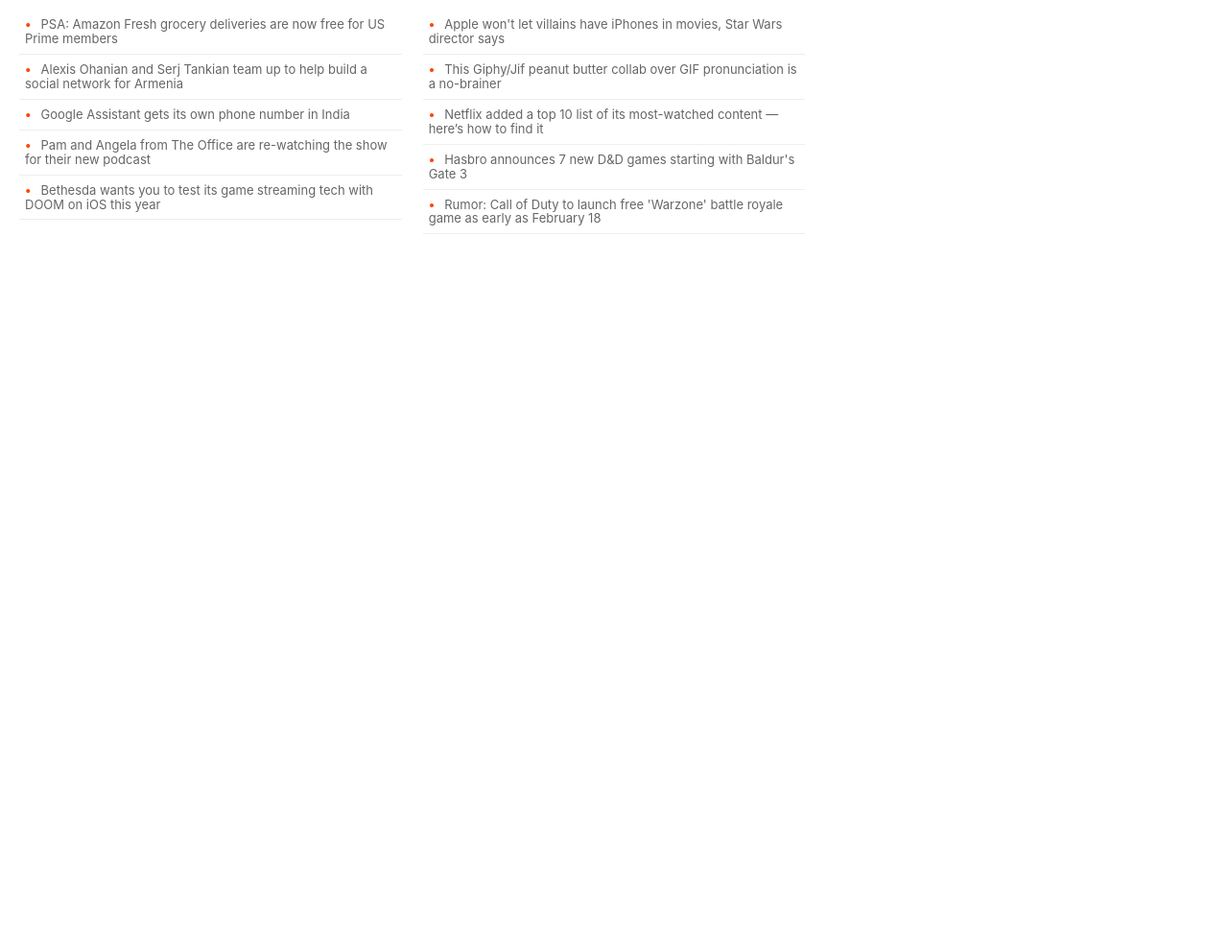
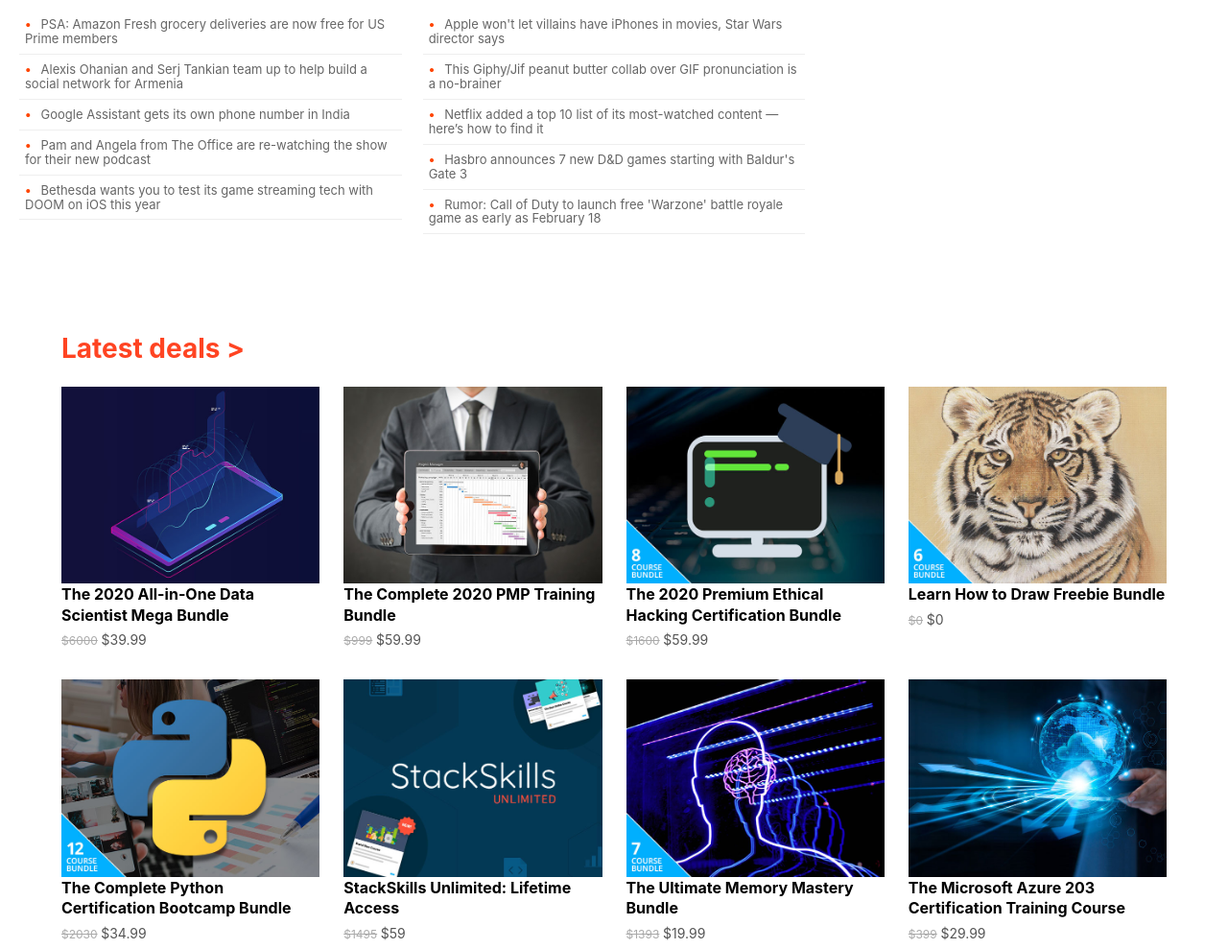
Before and after one commit to D-E-F-E-A-T/TNWClone, a plain HTML site: page index.html in a window 1280 px wide. Shown: the part 3854-4843 px from the top of the page at 96% size. Before the commit the page ends 4111 px from the top, so only its background shows below. Drawn offline with nearby package versions, Linux system fonts and the light colour scheme.

Commit message:
finished deals section

```diff
--- a/index.html
+++ b/index.html
@@ -440,14 +440,67 @@
         </section>
 
         <section>
-            <article></article>
-            <article></article>
-            <article></article>
-            <article></article>
-            <article></article>
-            <article></article>
-            <article></article>
-            <article></article>
+            <section class="first-news-section">
+                <h2><a href="#">Latest deals ></a></h2>
+                <div class="grid-wrapper">
+                <article class="first-articles">
+                    <a href=""><img class="first-images last-images" src="assets/images/sale1.jpg" alt="data science"></a>
+                    <div class="first-new-section-text">
+                        <h3><a href="#">The 2020 All-in-One Data Scientist Mega Bundle</a></h3>
+                        <p><span class="crossline">$6000</span> <span class="price-last">$39.99</span></p>
+                    </div>
+                </article>
+                <article class="first-articles">
+                    <a href=""><img class="first-images last-images" src="assets/images/sale2.jpg" alt="pmp"></a>
+                    <div class="first-new-section-text">
+                        <h3><a href="#">The Complete 2020 PMP Training Bundle</a></h3>
+                        <p><span class="crossline">$999</span> <span class="price-last">$59.99</span></p>
+                    </div>
+                </article>
+                <article class="first-articles">
+                    <a href=""><img class="first-images last-images" src="assets/images/sale3.jpg" alt="ethical hacking"></a>
+                    <div class="first-new-section-text">
+                        <h3><a href="#">The 2020 Premium Ethical Hacking Certification Bundle</a></h3>
+                        <p><span class="crossline">$1600</span> <span class="price-last">$59.99</span></p>
+                    </div>
+                </article>
+                <article class="first-articles">
+                    <a href=""><img class="first-images last-images" src="assets/images/sale4.jpg" alt="how to draw"></a>
+                    <div class="first-new-section-text">
+                        <h3><a href="#">Learn How to Draw Freebie Bundle</a></h3>
+                        <p><span class="crossline">$0</span> <span class="price-last">$0</span></p>
+                    </div>
+                </article>
+                <article class="first-articles">
+                    <a href=""><img class="first-images last-images" src="assets/images/sale5.jpg" alt="python"></a>
+                    <div class="first-new-section-text">
+                        <h3><a href="#">The Complete Python Certification Bootcamp Bundle</a></h3>
+                        <p><span class="crossline">$2030</span> <span class="price-last">$34.99</span></p>
+                    </div>
+                </article>
+                <article class="first-articles">
+                    <a href=""><img class="first-images last-images" src="assets/images/sale6.jpg" alt="stack skills"></a>
+                        <div class="first-new-section-text">
+                        <h3><a href="#">StackSkills Unlimited: Lifetime Access</a></h3>
+                        <p><span class="crossline">$1495</span> <span class="price-last">$59</span></p>
+                    </div>
+                </article>
+                <article class="first-articles">
+                    <a href=""><img class="first-images last-images" src="assets/images/sale7.jpg" alt="memory"></a>
+                    <div class="first-new-section-text">
+                        <h3><a href="#">The Ultimate Memory Mastery Bundle</a></h3>
+                        <p><span class="crossline">$1393</span> <span class="price-last">$19.99</span></p>
+                    </div>
+                </article>
+                <article class="first-articles">
+                    <a href=""><img class="first-images last-images" src="assets/images/sale8.jpg" alt="ms azure"></a>
+                    <div class="first-new-section-text">
+                        <h3><a href="#">The Microsoft Azure 203 Certification Training Course</a></h3>
+                        <p><span class="crossline">$399</span> <span class="price-last">$29.99</span></p>
+                    </div>
+                    </article>
+                </div>
+            </section>
         </section>
 
     </main>
--- a/style.css
+++ b/style.css
@@ -571,6 +571,16 @@ nav {
     border-bottom: 1px solid #eee;
 }
 
+.crossline {
+    text-decoration: line-through;
+    font-size: 12px;
+}
+
+.price-last {
+    color: #555;
+    font-size: 14px;
+}
+
 @media (min-width: 768px) {
   a {
     color: #afafaf;
@@ -776,6 +786,10 @@ nav {
     height: 40vh;
 }
 
+.last-images {
+    height: 100%;
+}
+
 }
 
 @media (min-width: 1024px) {
```
